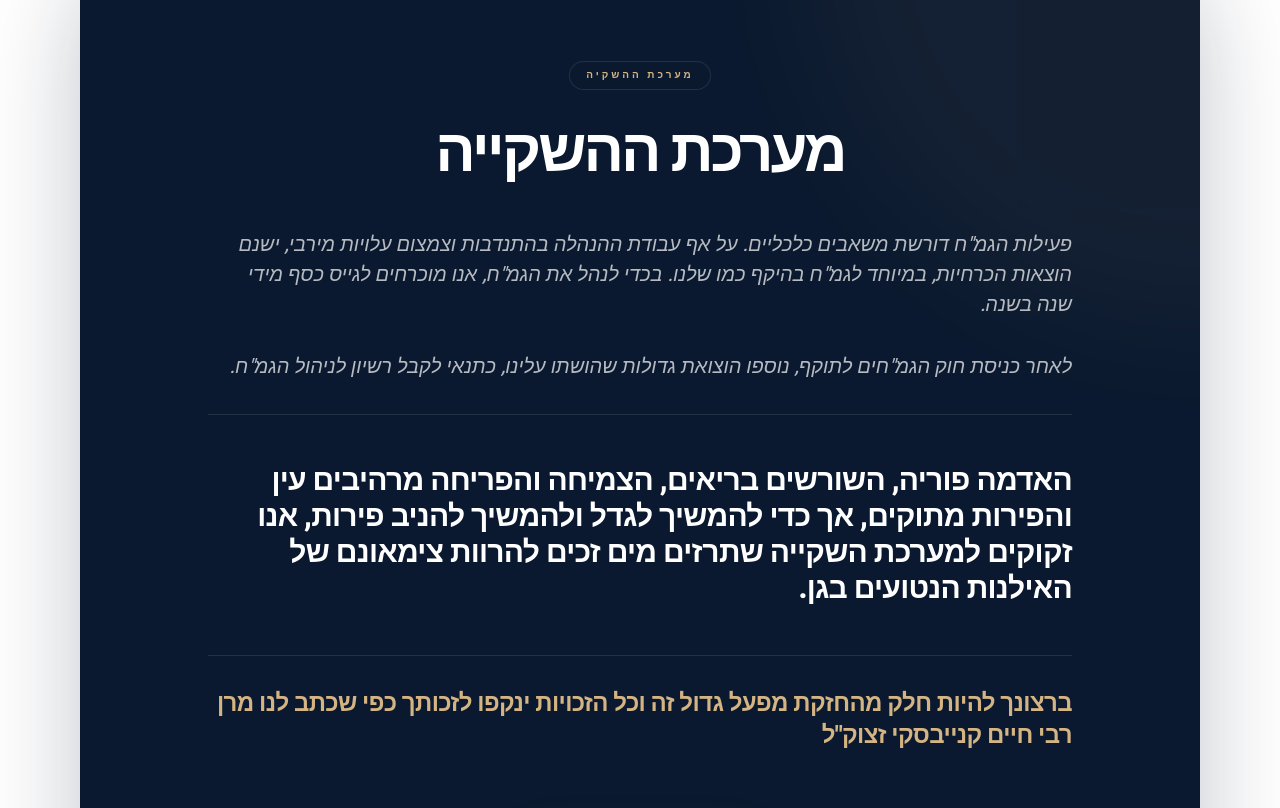
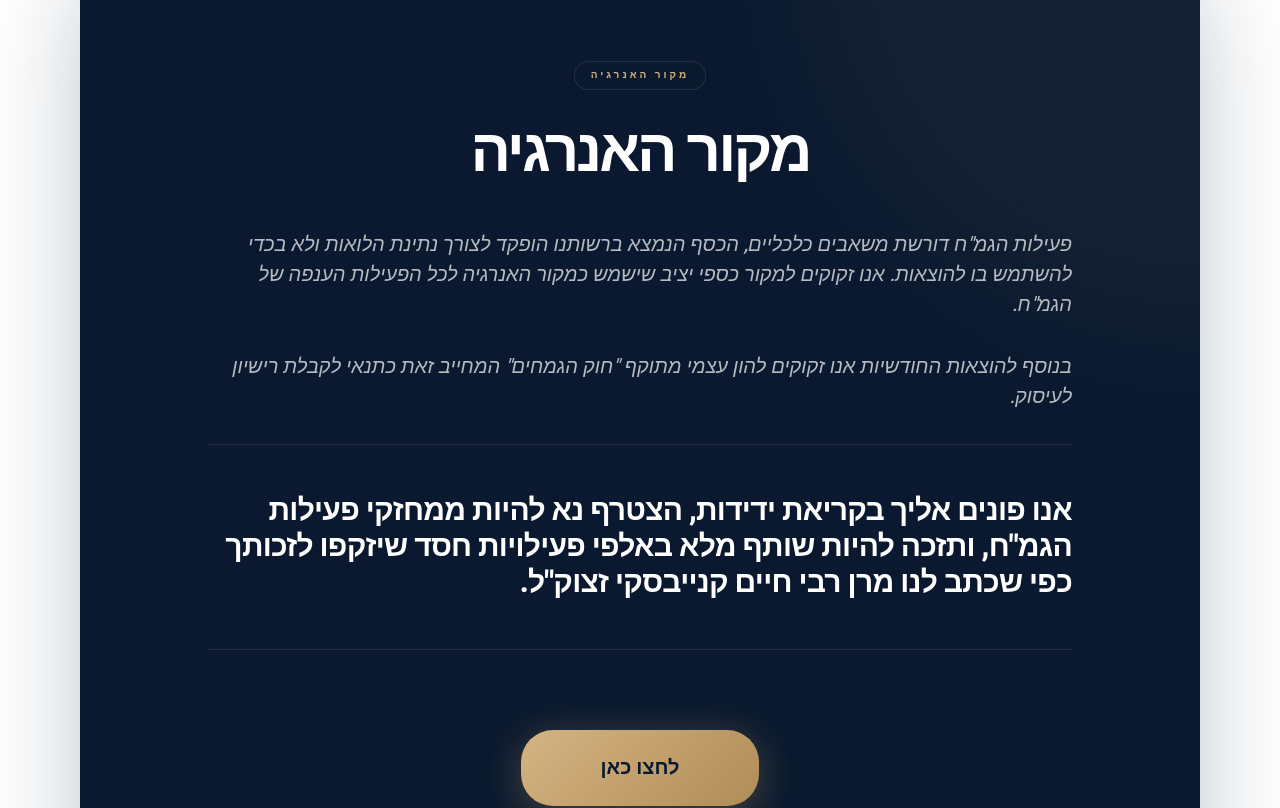
Before and after one commit to yehudit7669/Chasdeyolam, a React (Vite) app: page / in a window 1280 px wide. Shown: the part 2840-3648 px from the top of the page. Built offline with nearby package versions, Linux system fonts and the light colour scheme; no server answers.

Commit message:
Update dark callout text

```diff
--- a/src/pages/HomePage.tsx
+++ b/src/pages/HomePage.tsx
@@ -197,36 +197,31 @@ export default function HomePage() {
 
             <div className="relative z-10 max-w-4xl mx-auto">
               <span className="inline-block px-4 py-1.5 rounded-full bg-[#0A192F]/80 border border-white/10 text-[#D4B483] text-[10px] font-bold uppercase tracking-[0.3em] mb-8">
-                {isRtl ? 'מערכת ההשקיה' : 'The Life-Spring'}
+                {isRtl ? 'מקור האנרגיה' : 'The Energy Source'}
               </span>
 
               <h3 className="text-4xl md:text-6xl font-black mb-12 tracking-tighter leading-tight">
-                {isRtl ? 'מערכת ההשקייה' : 'The Sustaining Reservoir'}
+                {isRtl ? 'מקור האנרגיה' : 'The Energy Source'}
               </h3>
 
               <div className={`text-lg md:text-xl text-white/70 font-medium leading-relaxed italic space-y-8 ${isRtl ? 'text-right' : 'text-center'}`}>
                 <p>
                   {isRtl
-                    ? 'פעילות הגמ"ח דורשת משאבים כלכליים. על אף עבודת ההנהלה בהתנדבות וצמצום עלויות מירבי, ישנם הוצאות הכרחיות, במיוחד לגמ"ח בהיקף כמו שלנו. בכדי לנהל את הגמ"ח, אנו מוכרחים לגייס כסף מידי שנה בשנה.'
-                    : 'The operation of our GMACH requires consistent resources. Despite our volunteer management and extreme cost-reduction, certain expenses are vital for an institution of our scale.'}
+                    ? 'פעילות הגמ"ח דורשת משאבים כלכליים, הכסף הנמצא ברשותנו הופקד לצורך נתינת הלואות ולא בכדי להשתמש בו להוצאות. אנו זקוקים למקור כספי יציב שישמש כמקור האנרגיה לכל הפעילות הענפה של הגמ"ח.'
+                    : 'Our GMACH operations require consistent financial resources. The funds in our possession were deposited to provide loans, not to be used for expenses. We need a stable financial source to serve as the energy for all the extensive activities of the GMACH.'}
                 </p>
                 <p>
                   {isRtl
-                    ? 'לאחר כניסת חוק הגמ"חים לתוקף, נוספו הוצואת גדולות שהושתו עלינו, כתנאי לקבל רשיון לניהול הגמ"ח.'
-                    : 'With the implementation of the new GMACH laws, significant legislative expenses have been added to our burden.'}
+                    ? 'בנוסף להוצאות החודשיות אנו זקוקים להון עצמי מתוקף "חוק הגמחים" המחייב זאת כתנאי לקבלת רישיון לעיסוק.'
+                    : 'In addition to the monthly expenses, we require equity capital under the "GMACH Law" which mandates this as a condition for obtaining an operating license.'}
                 </p>
                 <div className="py-12 border-y border-white/10 my-12">
                   <p className="text-2xl md:text-3xl text-white font-black tracking-tight leading-snug not-italic">
                     {isRtl
-                      ? 'האדמה פוריה, השורשים בריאים, הצמיחה והפריחה מרהיבים עין והפירות מתוקים, אך כדי להמשיך לגדל ולהמשיך להניב פירות, אנו זקוקים למערכת השקייה שתרזים מים זכים להרוות צימאונם של האילנות הנטועים בגן.'
-                      : 'The soil is fertile, the roots are healthy, and the growth is magnificent—but to continue bearing fruit, we need the irrigation system that flows with pure water to quench the thirst of the garden.'}
+                      ? 'אנו פונים אליך בקריאת ידידות, הצטרף נא להיות ממחזקי פעילות הגמ"ח, ותזכה להיות שותף מלא באלפי פעילויות חסד שיזקפו לזכותך כפי שכתב לנו מרן רבי חיים קנייבסקי זצוק"ל.'
+                      : 'We call upon you in friendship — please join to be among the supporters of the GMACH\'s activities, and merit being a full partner in thousands of acts of kindness credited to your account, as written to us by Maran Rabbi Chaim Kanievsky zt"l.'}
                   </p>
                 </div>
-                <p className="text-2xl font-black text-[#D4B483] tracking-tight not-italic">
-                  {isRtl
-                    ? 'ברצונך להיות חלק מהחזקת מפעל גדול זה וכל הזכויות ינקפו לזכותך כפי שכתב לנו מרן רבי חיים קנייבסקי זצוק"ל'
-                    : 'Do you wish to be part of sustaining this great enterprise? All rights shall be credited to your merit.'}
-                </p>
               </div>
 
               <div className="mt-20">
```
